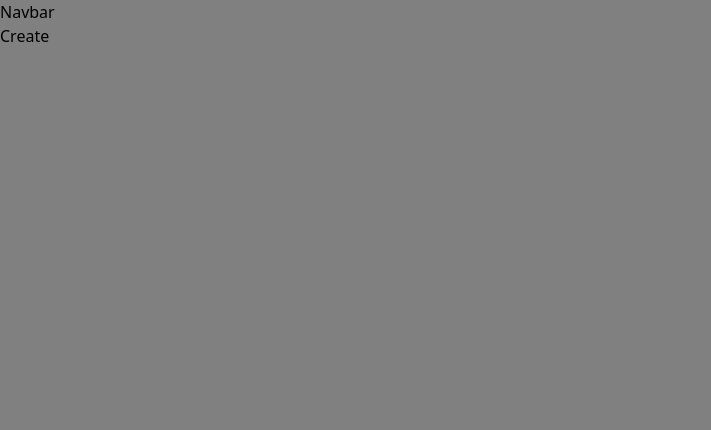
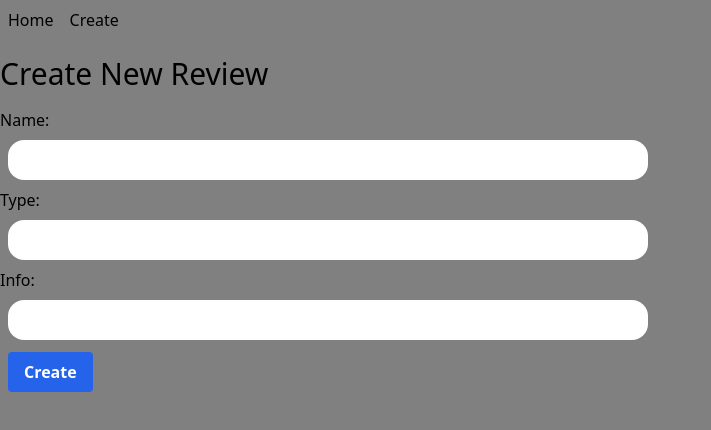
Before and after one commit to cw417/mern-whisky, a React (Create React App) app in the folder client/: page /create in a window 1280 px wide. Shown: the top 430 px of the page, without its empty margins (0-711 px from the left). Built offline with nearby package versions, Linux system fonts and the light colour scheme.

Commit message:
Create review functional; nav bar functional

```diff
--- a/client/src/App.css
+++ b/client/src/App.css
@@ -5,3 +5,15 @@
 html, body {
   background-color: grey;
 }
+
+.btn {
+  @apply bg-blue-600 hover:bg-blue-500 text-white font-bold mx-2 my-1 py-2 px-4 rounded;
+}
+
+.inpt {
+  @apply rounded-2xl px-4 py-2 m-2 w-1/2;
+}
+
+.nav-link {
+  @apply m-2
+}
--- a/client/src/components/Create.js
+++ b/client/src/components/Create.js
@@ -1,7 +1,71 @@
-import React from 'react'
+import React, { useRef } from 'react'
+import { useNavigate } from 'react-router';
 
 export default function Create() {
+
+  const nameRef = useRef();
+  const typeRef = useRef();
+  const infoRef = useRef();
+
+  const navigate = useNavigate();
+
+  // Handle the submission.
+  async function onSubmit(e) {
+    e.preventDefault();
+
+    const newReview = {
+      name: nameRef.current.value,
+      type: typeRef.current.value,
+      info: infoRef.current.value
+    }
+
+    await fetch('http://localhost:5000/whisky/add', {
+      method: 'POST',
+      headers: {
+        'Content-Type': 'application/json',
+      },
+      body: JSON.stringify(newReview),
+    })
+    .catch(error => {
+      window.alert(error);
+      return;
+    });
+
+    nameRef.current.value = null;
+    typeRef.current.value = null;
+    infoRef.current.value = null;
+
+    navigate('/');
+  }
+
   return (
-    <div>Create</div>
+    <div>
+      <div>
+        <div className='text-3xl my-4'>Create New Review</div>
+        <div className='my-4'>
+            <div>
+              <label>Name:</label>
+            </div>
+            <div>
+              <input className='inpt' ref={nameRef} type='text' />
+            </div>
+            <div>
+              <label>Type:</label>
+            </div>
+            <div>
+              <input className='inpt' ref={typeRef} type='text' />
+            </div>
+            <div>
+              <label>Info:</label>
+            </div>
+            <div>
+              <input className='inpt' ref={infoRef} type='text' />
+            </div>
+            <div>
+              <button className='btn' onClick={onSubmit}>Create</button>
+            </div>
+        </div>
+      </div>
+    </div>
   )
 }
--- a/client/src/components/Navbar.js
+++ b/client/src/components/Navbar.js
@@ -1,7 +1,17 @@
 import React from 'react'
+import { NavLink } from "react-router-dom";
 
 export default function Navbar() {
   return (
-    <div>Navbar</div>
+    <div>
+      <nav className='flex flex-row'>
+        <NavLink className='nav-link' to='/'>
+          <div>Home</div>
+        </NavLink>
+        <NavLink className='nav-link' to='/create'>
+          <div>Create</div>
+        </NavLink>
+      </nav>
+    </div>
   )
 }
--- /dev/null
+++ b/client/src/components/Review.js
@@ -0,0 +1,13 @@
+import React from 'react'
+
+export default function Review({ review }) {
+  return (
+    <div>
+      <div>
+        <div>
+          {Review.name}
+        </div>
+      </div>
+    </div>
+  )
+}
--- a/client/src/components/ReviewList.js
+++ b/client/src/components/ReviewList.js
@@ -1,14 +1,27 @@
 import React, { useState, useEffect } from 'react';
+import Review from './Review';
 
 export default function WhiskyList() {
 
-  const [reviews, setReviews] = useState([])
+  const [reviews, setReviews] = useState([]);
+
+  function reviewList() {
+    return reviews.map((review, index) => {
+      return (
+        <Review
+          key={index}
+          review={review}
+        />
+      )
+    })
+  }
 
   return (
-    <div className=''>
-      <div>
-        ReviewList
+    <div className='flex flex-col items-center'>
+      <div className='text-3xl'>
+        Reviews
       </div>
+
     </div>
   )
 }
```
Also changed, not shown: 1 other file (tests, documents, lock files or other folders).
